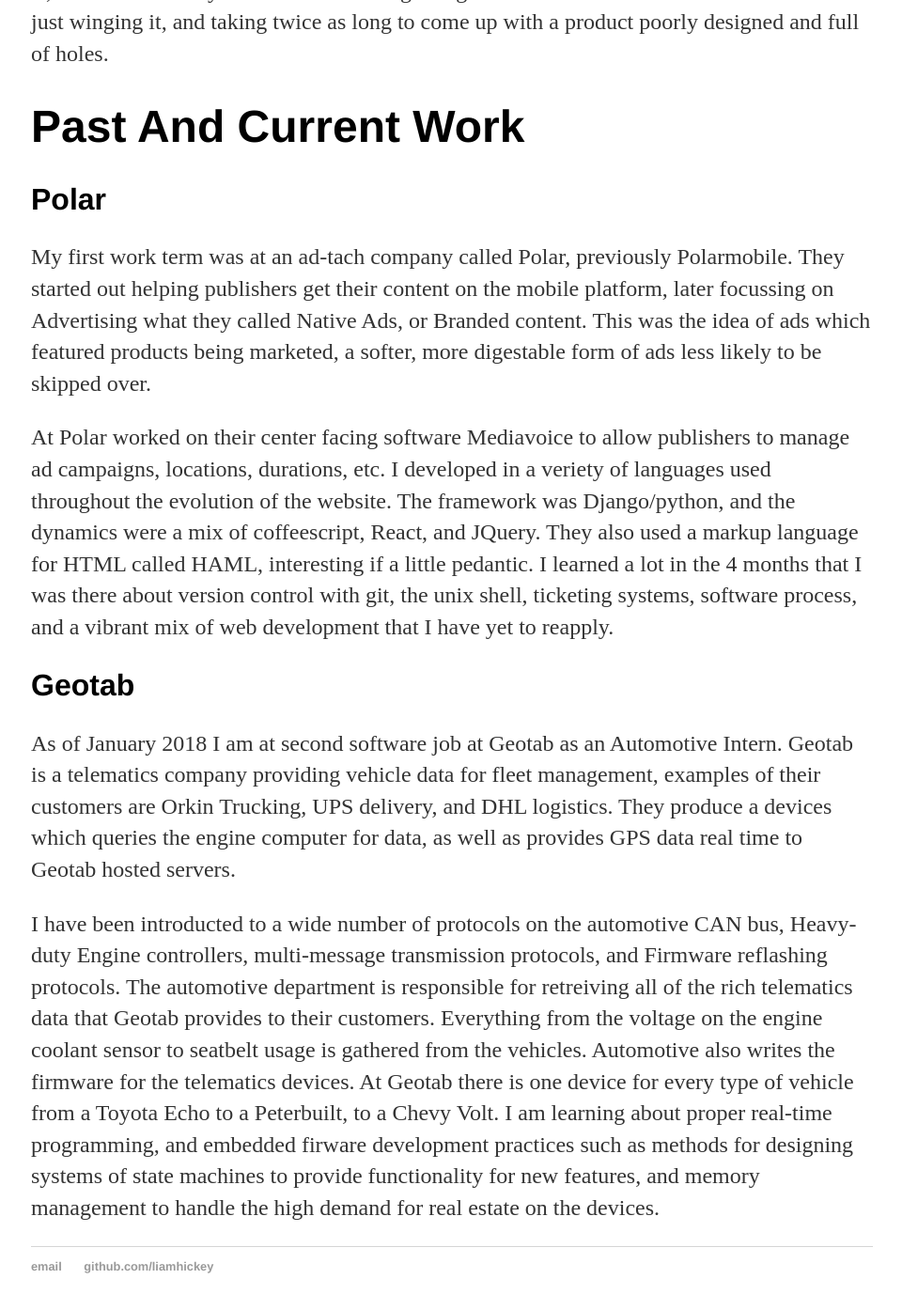
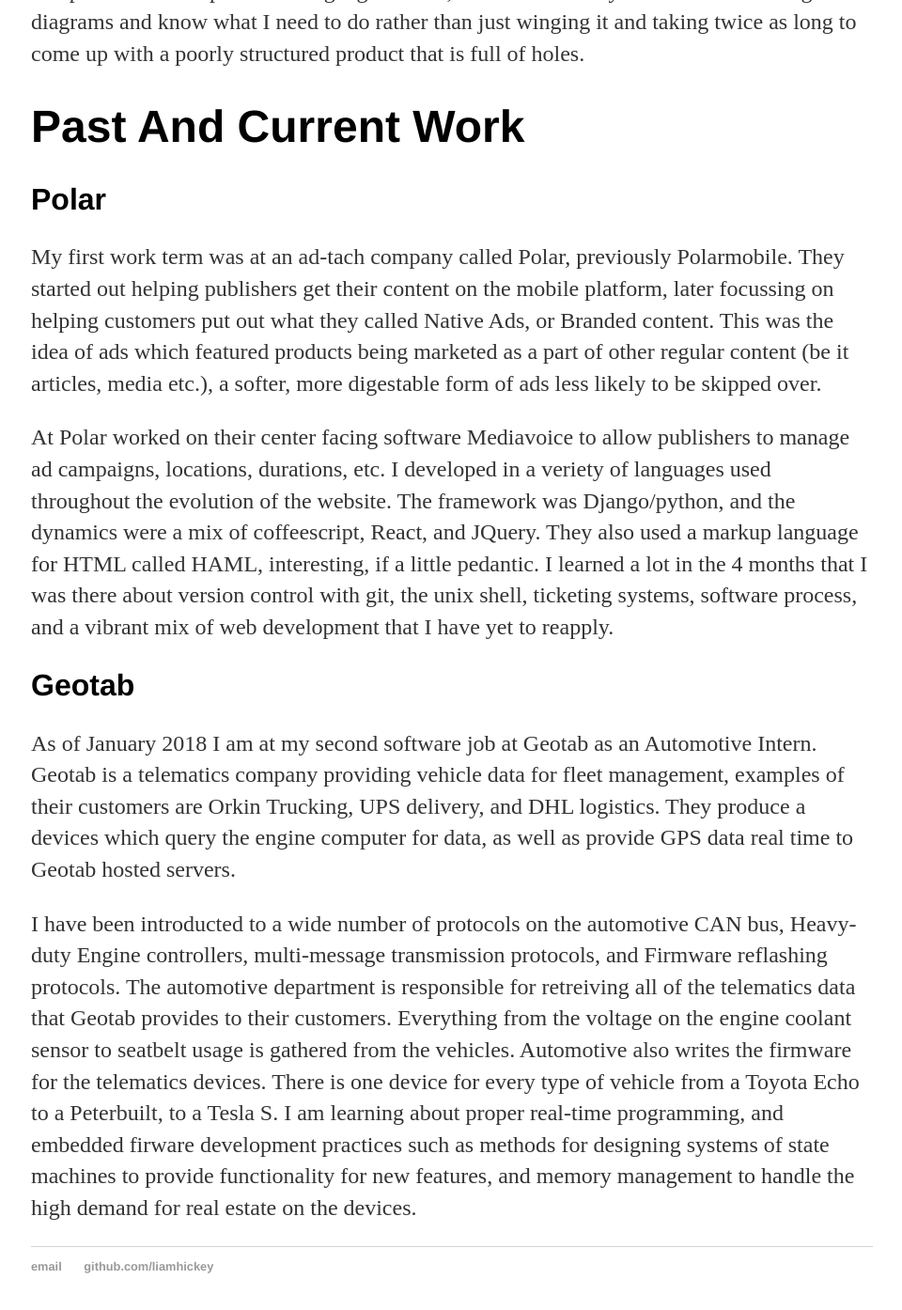
Before and after one commit to liamhickey/liamhickey.github.io, a Jekyll site: the page about.html, which Jekyll copies as it is, in a window 1280 px wide and 1400 px high, scrolled down 666 px. Shown: the top 1394 px of the window at 94% size, without its empty margins (159-1119 px from the left). Built offline with Jekyll 4.4.1, drawn with Linux system fonts in a browser that asks for light colours; some of the changed text lies outside the part shown.

Commit message:
Revisions in about.html

```diff
--- a/about.html
+++ b/about.html
@@ -37,19 +37,19 @@
 <p>I am a Software Engineering student at Carleton University in Ottawa. Most of my life has been spent taking things apart and figuring out how they work, I enjoy working most when there is a hardware component that I can have a chance to play around with. My interest in programming began in grade 9 when I went to "bring your kid to work day" with my father. He worked originally as a programmer, and hardware technologist and later became a project manager for a software integration team.<br></p>
 
 <h2>My Programming History</h2>
-<p>I took "computer science" courses in high school, more akin to Java 101, the first language I was exposed to. In university I realized how much I hated Java, and preferred languages like C, or even Assembly. I like to create design diagrams and know what I need to do rather than just winging it, and taking twice as long to come up with a product poorly designed and full of holes.<br></p>
+<p>I took computer science courses in high school, more akin to Java 101, the first language I was exposed to. In university I realized how much I disliked the excessive rigidity of Java, and preferred more powerful languages like C, or even Assembly. I like to create design diagrams and know what I need to do rather than just winging it and taking twice as long to come up with a poorly structured product that is full of holes.<br></p>
 
 <h1>Past And Current Work<br></h1>
 
 <h2>Polar</h2>
-<p>My first work term was at an ad-tach company called Polar, previously Polarmobile. They started out helping publishers get their content on the mobile platform, later focussing on Advertising what they called Native Ads, or Branded content. This was the idea of ads which featured products being marketed, a softer, more digestable form of ads less likely to be skipped over.<br></p>
+<p>My first work term was at an ad-tach company called Polar, previously Polarmobile. They started out helping publishers get their content on the mobile platform, later focussing on helping customers put out what they called Native Ads, or Branded content. This was the idea of ads which featured products being marketed as a part of other regular content (be it articles, media etc.), a softer, more digestable form of ads less likely to be skipped over.<br></p>
 
-<p>At Polar worked on their center facing software Mediavoice to allow publishers to manage ad campaigns, locations, durations, etc. I developed in a veriety of languages used throughout the evolution of the website. The framework was Django/python, and the dynamics were a mix of coffeescript, React, and JQuery. They also used a markup language for HTML called HAML, interesting if a little pedantic. I learned a lot in the 4 months that I was there about version control with git, the unix shell, ticketing systems, software process, and a vibrant mix of web development that I have yet to reapply.<br></p>
+<p>At Polar worked on their center facing software Mediavoice to allow publishers to manage ad campaigns, locations, durations, etc. I developed in a veriety of languages used throughout the evolution of the website. The framework was Django/python, and the dynamics were a mix of coffeescript, React, and JQuery. They also used a markup language for HTML called HAML, interesting, if a little pedantic. I learned a lot in the 4 months that I was there about version control with git, the unix shell, ticketing systems, software process, and a vibrant mix of web development that I have yet to reapply.<br></p>
 
 <h2>Geotab</h2>
-<p>As of January 2018 I am at second software job at Geotab as an Automotive Intern. Geotab is a telematics company providing vehicle data for fleet management, examples of their customers are Orkin Trucking, UPS delivery, and DHL logistics. They produce a devices which queries the engine computer for data, as well as provides GPS data real time to Geotab hosted servers.<br></p>
+<p>As of January 2018 I am at my second software job at Geotab as an Automotive Intern. Geotab is a telematics company providing vehicle data for fleet management, examples of their customers are Orkin Trucking, UPS delivery, and DHL logistics. They produce a devices which query the engine computer for data, as well as provide GPS data real time to Geotab hosted servers.<br></p>
 
-<p>I have been introducted to a wide number of protocols on the automotive CAN bus, Heavy-duty Engine controllers, multi-message transmission protocols, and Firmware reflashing protocols. The automotive department is responsible for retreiving all of the rich telematics data that Geotab provides to their customers. Everything from the voltage on the engine coolant sensor to seatbelt usage is gathered from the vehicles. Automotive also writes the firmware for the telematics devices. At Geotab there is one device for every type of vehicle from a Toyota Echo to a Peterbuilt, to a Chevy Volt. I am learning about proper real-time programming, and embedded firware development practices such as methods for designing systems of state machines to provide functionality for new features, and memory management to handle the high demand for real estate on the devices.<br></p>
+<p>I have been introducted to a wide number of protocols on the automotive CAN bus, Heavy-duty Engine controllers, multi-message transmission protocols, and Firmware reflashing protocols. The automotive department is responsible for retreiving all of the telematics data that Geotab provides to their customers. Everything from the voltage on the engine coolant sensor to seatbelt usage is gathered from the vehicles. Automotive also writes the firmware for the telematics devices. There is one device for every type of vehicle from a Toyota Echo to a Peterbuilt, to a Tesla S. I am learning about proper real-time programming, and embedded firware development practices such as methods for designing systems of state machines to provide functionality for new features, and memory management to handle the high demand for real estate on the devices.<br></p>
 </div>
 
 </body>
```
